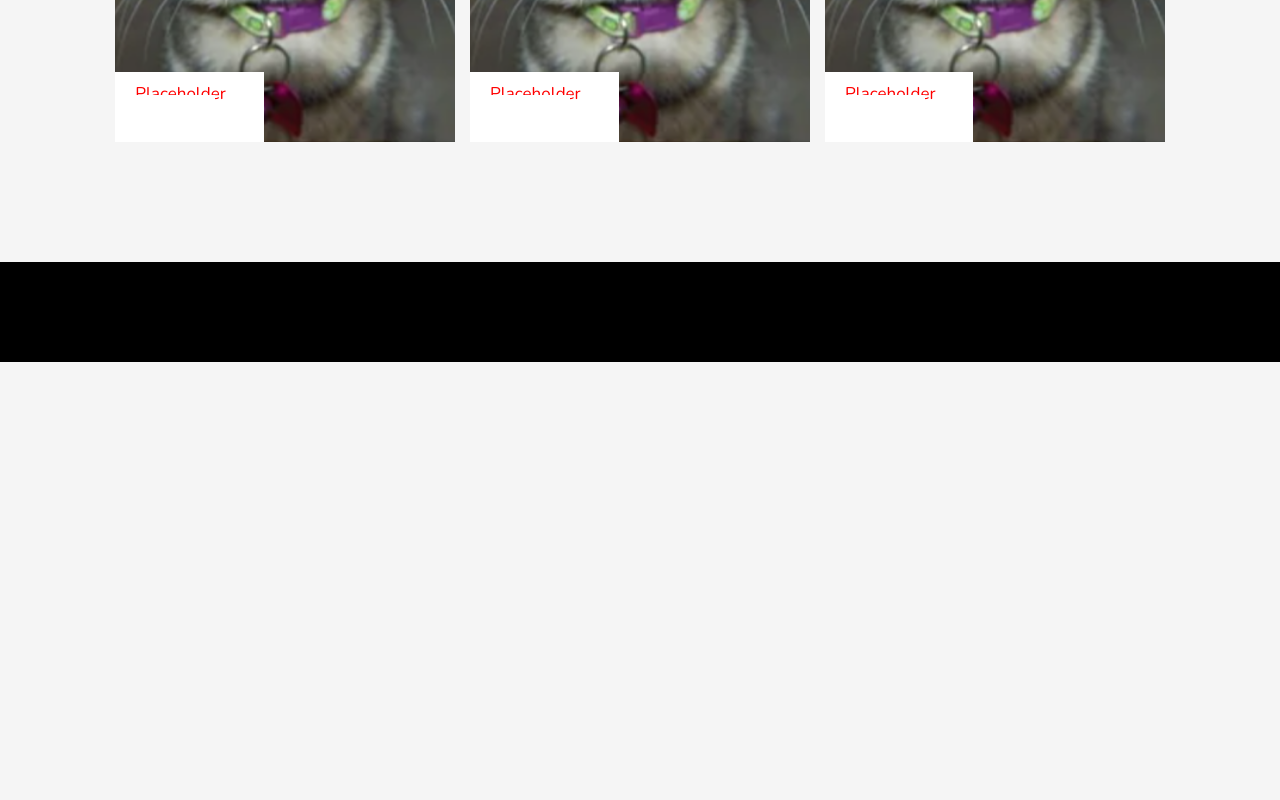
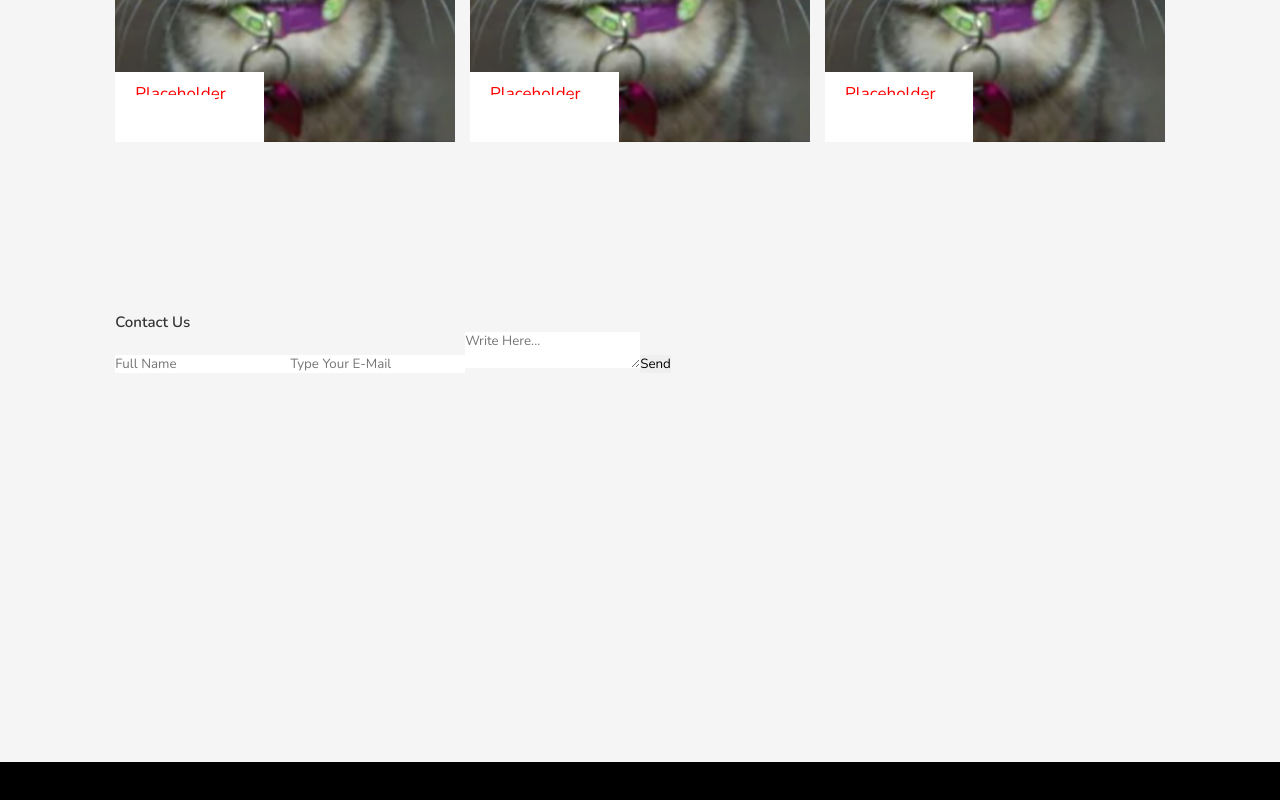
Before and after one commit to anderson-pixel/fitx, a React (Create React App) app: page / in a window 1280 px wide. Shown: the part 2413-3213 px from the top of the page. Before the commit the page ends 2775 px from the top, so only its background shows below. Built offline with nearby package versions, Linux system fonts and the light colour scheme; some icons are missing.

Commit message:
Created Contact Section

```diff
--- a/src/App.tsx
+++ b/src/App.tsx
@@ -9,7 +9,8 @@ import Home from './components/header/Home/home';
 import Feature from './components/header/Features/feature';
 import Pricing from './components/header/Pricing/pricing';
 import Team from './components/header/Team/team';
-import Footer from './components/header/Contact/contact';
+import Footer from './components/header/Footer/footer';
+import Contact from './components/header/Contact/contact';
 
 
 function App() {
@@ -29,6 +30,7 @@ function App() {
       <Feature />
       <Pricing />
       <Team />
+      <Contact/>
       <Footer />
     </div>
     </ThemeProvider>
--- a/src/components/header/Contact/contact.tsx
+++ b/src/components/header/Contact/contact.tsx
@@ -1,18 +1,24 @@
-import React from 'react'
-import styled from 'styled-components'
-
-const FooterContainer = styled.section`
-height: 60px;
+import React from 'react';
+import styled from 'styled-components';
+const ContactContainer = styled.section`
+height: 500px;
 width: 100%;
-background: black;
 `
 
-function Footer() {
+function Contact() {
   return (
-    <FooterContainer>
-
-    </FooterContainer>
+    <ContactContainer>
+        <div id='contact'>
+            <h1>Contact Us</h1>
+            <form>
+                <input type='text' placeholder='Full Name' required/>
+                <input type='email' placeholder='Type Your E-Mail' required/>
+                <textarea placeholder='write here...' name='message'></textarea>
+                <input type='submit' value='Send' />
+            </form>
+        </div>
+    </ContactContainer>
   )
 }
 
-export default Footer;
+export default Contact
--- /dev/null
+++ b/src/components/header/Footer/footer.tsx
@@ -0,0 +1,18 @@
+import React from 'react'
+import styled from 'styled-components'
+
+const FooterContainer = styled.section`
+height: 60px;
+width: 100%;
+background: black;
+`
+
+function Footer() {
+  return (
+    <FooterContainer>
+
+    </FooterContainer>
+  )
+}
+
+export default Footer;
```
